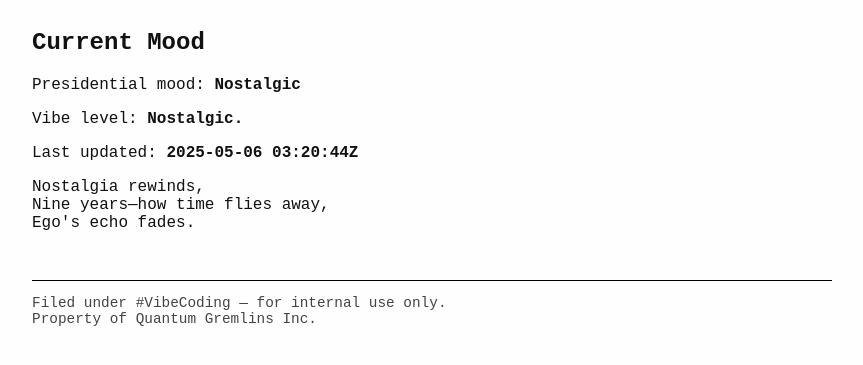
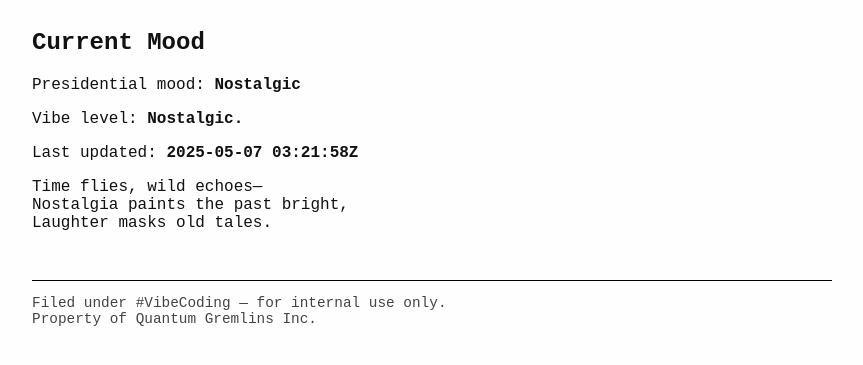
Before and after one commit to Department-of-Vibes-and-Haiku-Warfare/dev-ops-and-chill, a plain HTML site: page docs/index.html in a window 1280 px wide. Shown: the part 211-576 px from the top of the page, without its empty margins (208-1071 px from the left). Drawn offline with Linux system fonts and the light colour scheme.

Commit message:
Signed haiku update

```diff
--- a/docs/index.html
+++ b/docs/index.html
@@ -57,13 +57,13 @@
       <h2>Current Mood</h2>
       <p>Presidential mood: <strong>Nostalgic</strong></p>
       <p>Vibe level: <strong>Nostalgic.</strong></p>
-      <p>Last updated: <strong>2025-05-06 03:20:44Z</strong></p>
+      <p>Last updated: <strong>2025-05-07 03:21:58Z</strong></p>
     </div>
 
     <!-- Haikus will be injected/generated here -->
     <div class="haiku">
       <div class="text">
-        Nostalgia rewinds,  <br/>Nine years—how time flies away,  <br/>Ego&#39;s echo fades.
+        Time flies, wild echoes—  <br/>Nostalgia paints the past bright,  <br/>Laughter masks old tales.
       </div>
     </div>
   </main>
```
